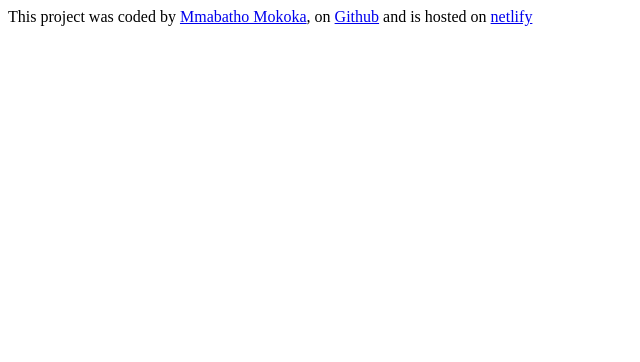
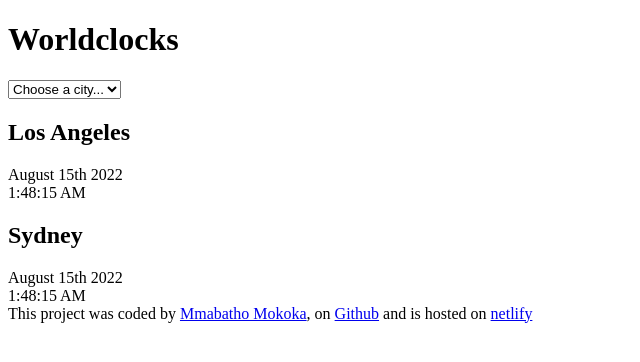
Before and after one commit to Atho1218/Worldclock, a plain HTML site: page index.html in a window 1280 px wide. Shown: the whole page, without its empty margins (0-640 px from the left). Drawn offline with nearby package versions, Linux system fonts and the light colour scheme.

Commit message:
added the basic HTML

```diff
--- a/index.html
+++ b/index.html
@@ -9,6 +9,27 @@
     <title>Worldclock</title>
   </head>
   <body>
+    <div class="container">
+      <h1>Worldclocks</h1>
+      <select>
+        <option value="">Choose a city...</option>
+        <option value="">London</option>
+        <option value="">New york</option>
+        <option value="">Pretoria</option>
+      </select>
+
+      <div class="city">
+        <h2>Los Angeles</h2>
+        <div class="date">August 15th 2022</div>
+        <div class="time">1:48:15 AM</div>
+      </div>
+      <div class="city">
+        <h2>Sydney</h2>
+        <div class="date">August 15th 2022</div>
+        <div class="time">1:48:15 AM</div>
+      </div>
+    </div>
+
     <footer>
       This project was coded by
       <a href="https://github.com/Atho1218" target="_blank">Mmabatho Mokoka</a>,
```
